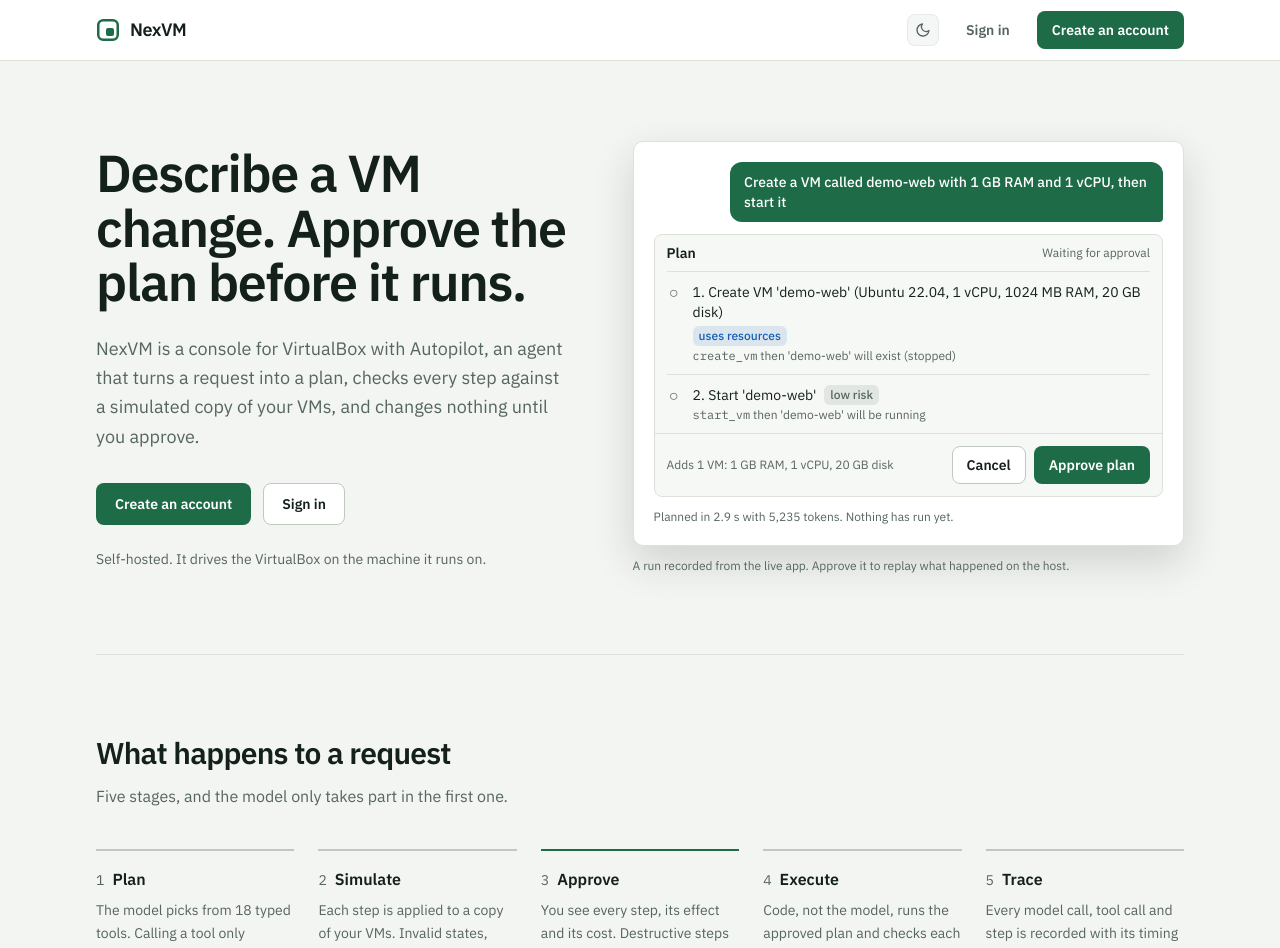
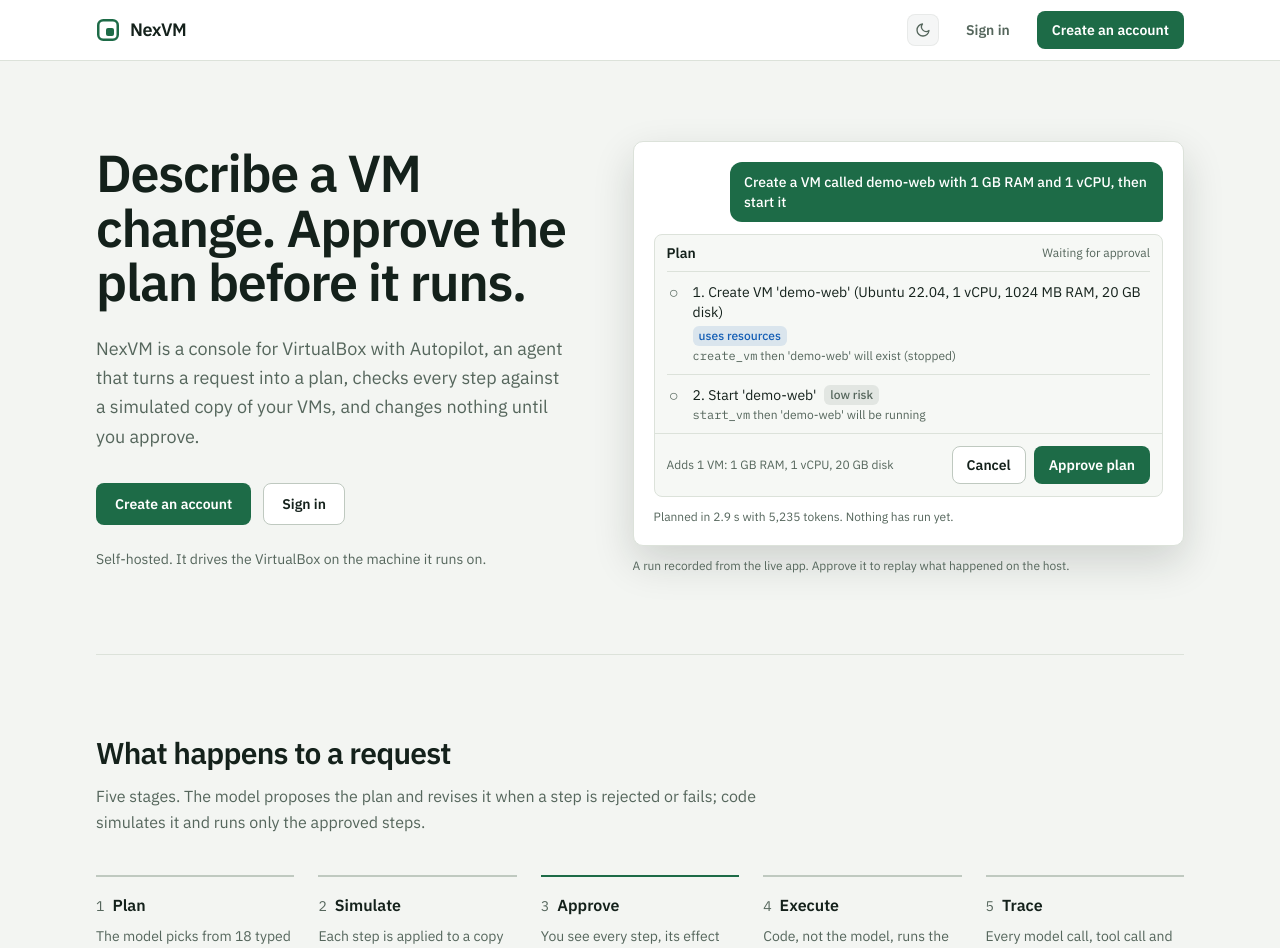
Before and after one commit to anassoooo/NexVM, a Next.js app in the folder frontend/: page / in a window 1280 px wide. Shown: the top 948 px of the page. Built offline with nearby package versions, Linux system fonts and the light colour scheme.

Commit message:
fix(frontend): landing copy, collapsed logo label, Safari theme listener

```diff
--- a/frontend/app/(landing)/page.tsx
+++ b/frontend/app/(landing)/page.tsx
@@ -98,7 +98,7 @@
         </div>
       </section>
 
-      <Section title="What happens to a request" lede="Five stages, and the model only takes part in the first one.">
+      <Section title="What happens to a request" lede="Five stages. The model proposes the plan and revises it when a step is rejected or fails; code simulates it and runs only the approved steps.">
         <ol className="grid gap-8 sm:grid-cols-2 lg:grid-cols-5 lg:gap-6">
           {STAGES.map((s, i) => (
             <li key={s.name} className="pt-4" style={{ borderTop: `2px solid ${i === 2 ? "var(--accent)" : "var(--border-strong)"}` }}>
--- a/frontend/components/Logo.tsx
+++ b/frontend/components/Logo.tsx
@@ -17,7 +17,7 @@
                    { px: 20, text: "text-base" };
 
   return (
-    <Link href="/" className="flex items-center gap-2.5" style={{ color: "var(--text)", textDecoration: "none" }}>
+    <Link href="/" aria-label={collapsed ? "NexVM home" : undefined} className="flex items-center gap-2.5" style={{ color: "var(--text)", textDecoration: "none" }}>
       <span style={{ color: "var(--accent)", display: "inline-flex" }}>
         <LogoMark size={dim.px} />
       </span>
--- a/frontend/components/theme-toggle.tsx
+++ b/frontend/components/theme-toggle.tsx
@@ -24,8 +24,13 @@
     const onChange = () => {
       if (!document.documentElement.dataset.theme) setTheme(currentTheme());
     };
-    query.addEventListener("change", onChange);
-    return () => query.removeEventListener("change", onChange);
+    // Safari 12–13 only has the older addListener/removeListener API.
+    if (typeof query.addEventListener === "function") {
+      query.addEventListener("change", onChange);
+      return () => query.removeEventListener("change", onChange);
+    }
+    query.addListener(onChange);
+    return () => query.removeListener(onChange);
   }, []);
 
   function toggle() {
```
